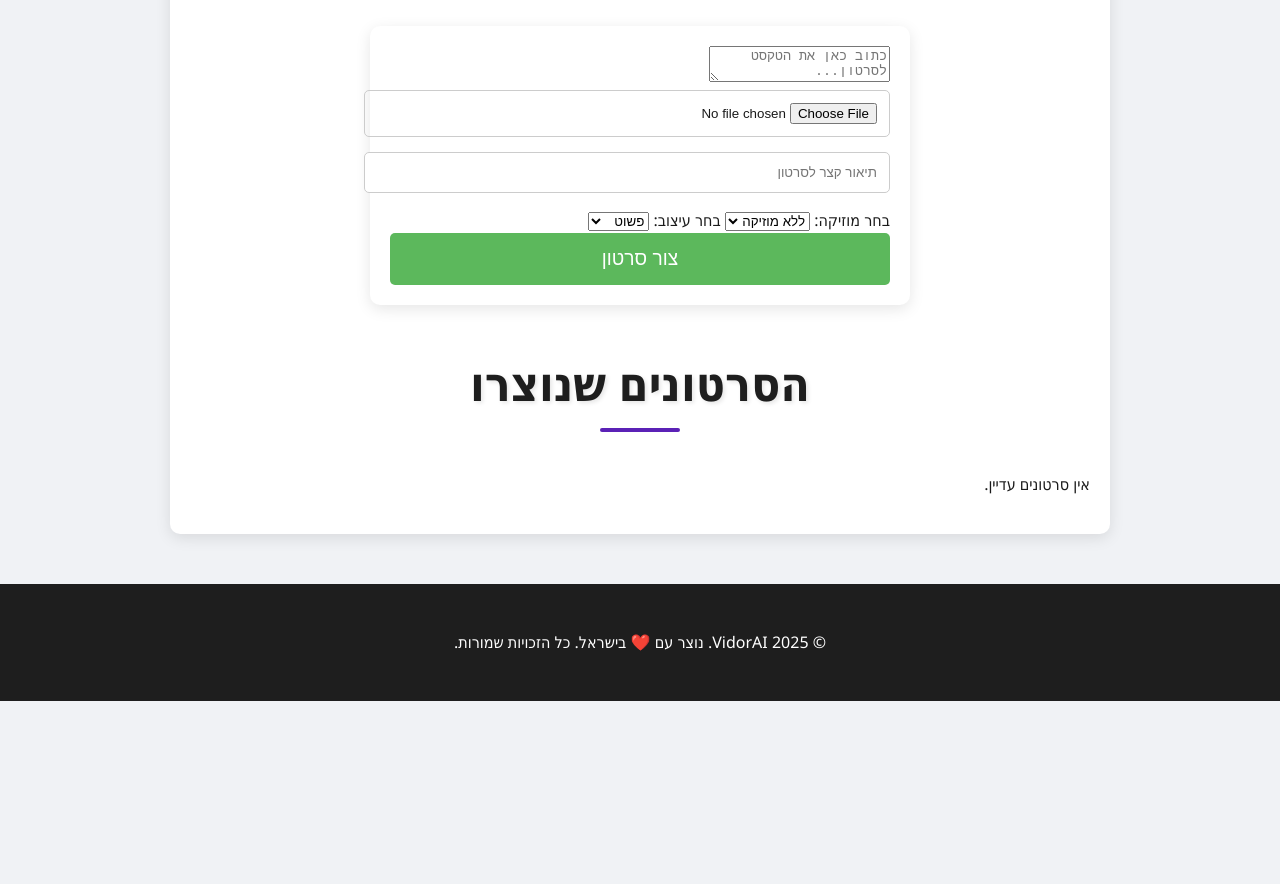
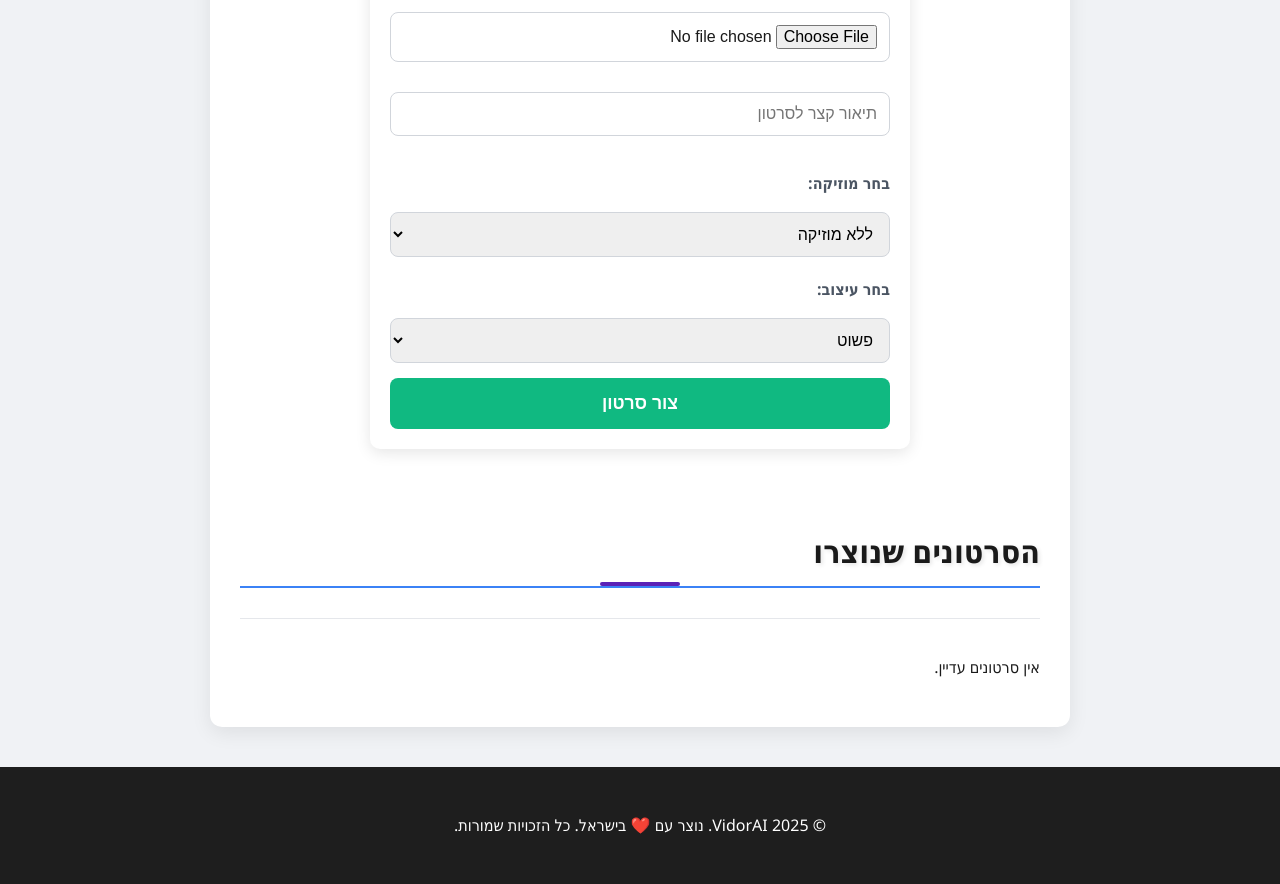
Before and after one commit to basadfree/VidorAI-website, a website: page dashboard.html in a window 1280 px wide. Shown: the part 546-1430 px from the top of the page. Before the commit the page ends 1247 px from the top, so only its background shows below. Drawn offline with Linux system fonts and the light colour scheme; no server answers.

Commit message:
Added specific styling for the user dashboard

```diff
--- a/style.css
+++ b/style.css
@@ -341,3 +341,130 @@ footer {
     border-radius: 10px;
     box-shadow: 0 4px 15px rgba(0,0,0,0.1);
 }
+
+/* עיצוב ספציפי לפאנל המשתמש */
+.page-header {
+    background-color: #3b82f6; /* צבע כחול */
+    color: white;
+    padding: 3rem 1rem;
+    text-align: center;
+    position: relative;
+    box-shadow: 0 2px 10px rgba(0,0,0,0.1);
+}
+
+.page-header h1 {
+    font-size: 2.8em;
+    font-weight: 700;
+}
+
+.page-header p {
+    font-size: 1.2em;
+}
+
+.dashboard-content {
+    max-width: 800px;
+    margin: 40px auto;
+    padding: 30px;
+    background-color: #ffffff;
+    border-radius: 12px;
+    box-shadow: 0 6px 20px rgba(0, 0, 0, 0.08);
+}
+
+.dashboard-content h2 {
+    color: #1a1a1a;
+    font-size: 2em;
+    text-align: right;
+    border-bottom: 2px solid #3b82f6;
+    padding-bottom: 10px;
+    margin-bottom: 30px;
+}
+
+.access-form {
+    display: flex;
+    flex-direction: column;
+    gap: 15px;
+}
+
+.access-form textarea,
+.access-form input[type="text"],
+.access-form input[type="file"],
+.access-form select {
+    width: 100%;
+    padding: 12px;
+    border: 1px solid #d1d5db;
+    border-radius: 8px;
+    font-size: 1em;
+    box-sizing: border-box;
+    text-align: right;
+    direction: rtl;
+    transition: border-color 0.3s ease;
+}
+
+.access-form textarea:focus,
+.access-form input:focus,
+.access-form select:focus {
+    outline: none;
+    border-color: #3b82f6;
+    box-shadow: 0 0 0 3px rgba(59, 130, 246, 0.25);
+}
+
+.access-form label {
+    font-weight: 600;
+    color: #4b5563;
+    margin-top: 5px;
+}
+
+.submit-button {
+    background-color: #10b981; /* צבע ירוק-טורקיז */
+    color: white;
+    padding: 15px 25px;
+    border: none;
+    border-radius: 8px;
+    font-size: 1.1em;
+    cursor: pointer;
+    font-weight: bold;
+    transition: background-color 0.3s ease;
+}
+
+.submit-button:hover {
+    background-color: #059669;
+}
+
+#logoutButton {
+    background-color: #ef4444; /* צבע אדום */
+    position: absolute;
+    top: 20px;
+    left: 20px;
+    padding: 10px 15px;
+    font-size: 0.9em;
+}
+
+#logoutButton:hover {
+    background-color: #dc2626;
+}
+
+#videoStatusMessage {
+    margin-top: 20px;
+    padding: 15px;
+    border-radius: 8px;
+    text-align: center;
+    font-weight: 600;
+}
+
+#videosList {
+    margin-top: 30px;
+    padding-top: 20px;
+    border-top: 1px solid #e5e7eb;
+}
+
+#videosList h3 {
+    font-size: 1.5em;
+    color: #1f2937;
+    margin-bottom: 5px;
+}
+
+#videosList a {
+    color: #3b82f6;
+    text-decoration: none;
+    font-weight: bold;
+}
```
